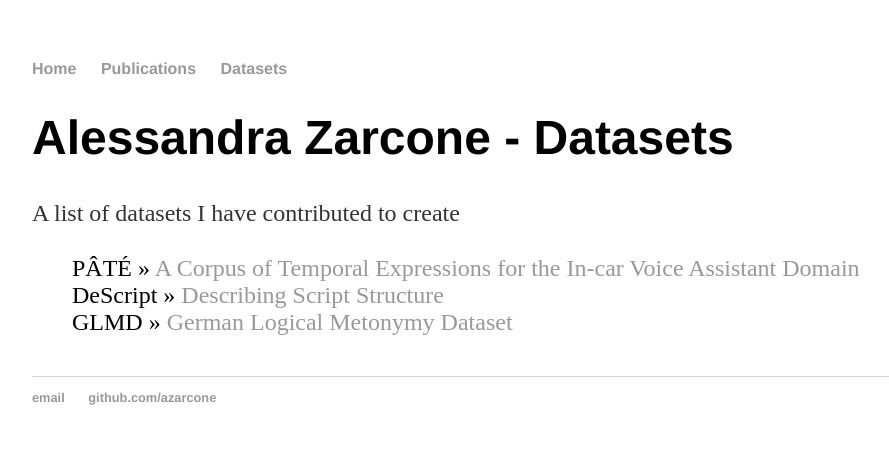
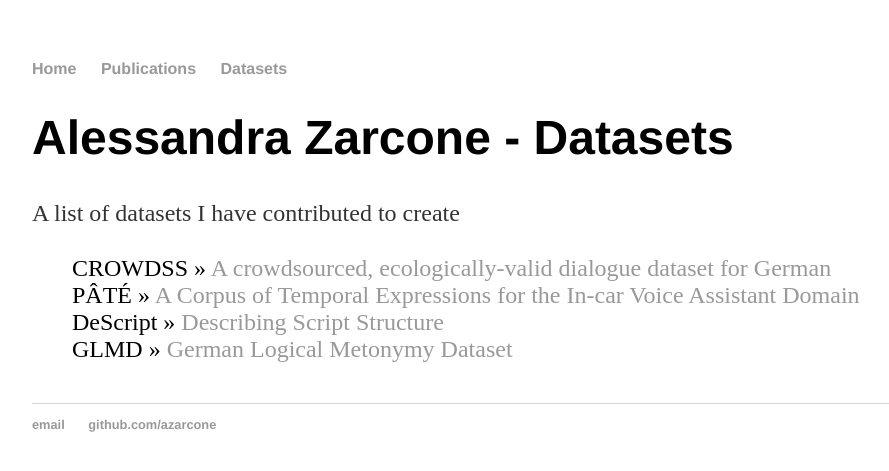
Before and after one commit to azarcone/azarcone_old.github.io, a Jekyll site: the page built from datasets.html, in a window 1280 px wide. Shown: the top 471 px of the page, without its empty margins (160-1049 px from the left). Built offline with Jekyll 4.4.1, drawn with Linux system fonts in a browser that asks for light colours.

Commit message:
Update datasets.html

```diff
--- a/datasets.html
+++ b/datasets.html
@@ -6,6 +6,7 @@ title: Alessandra Zarcone - Datasets
 <p>A list of datasets I have contributed to create</p>
 	<ul class="posts">
 
+    <li><span>CROWDSS</span> » <a href="https://fordatis.fraunhofer.de/handle/fordatis/198" title="CROWDSS">A crowdsourced, ecologically-valid dialogue dataset for German</a></li>
     <li><span>PÂTÉ</span> » <a href="https://zenodo.org/record/3697930#.YK6qlJPwiko" title="PATE">A Corpus of Temporal Expressions for the In-car Voice Assistant Domain</a></li>
     <li><span>DeScript</span> » <a href="https://www.hidrive.strato.com/lnk/osATHAmv" title="DeScript">Describing Script Structure</a></li>
     <li><span>GLMD</span> » <a href="https://www.ims.uni-stuttgart.de/en/research/resources/lexica/glmd/" title="GLMD">German Logical Metonymy Dataset</a></li>
```
